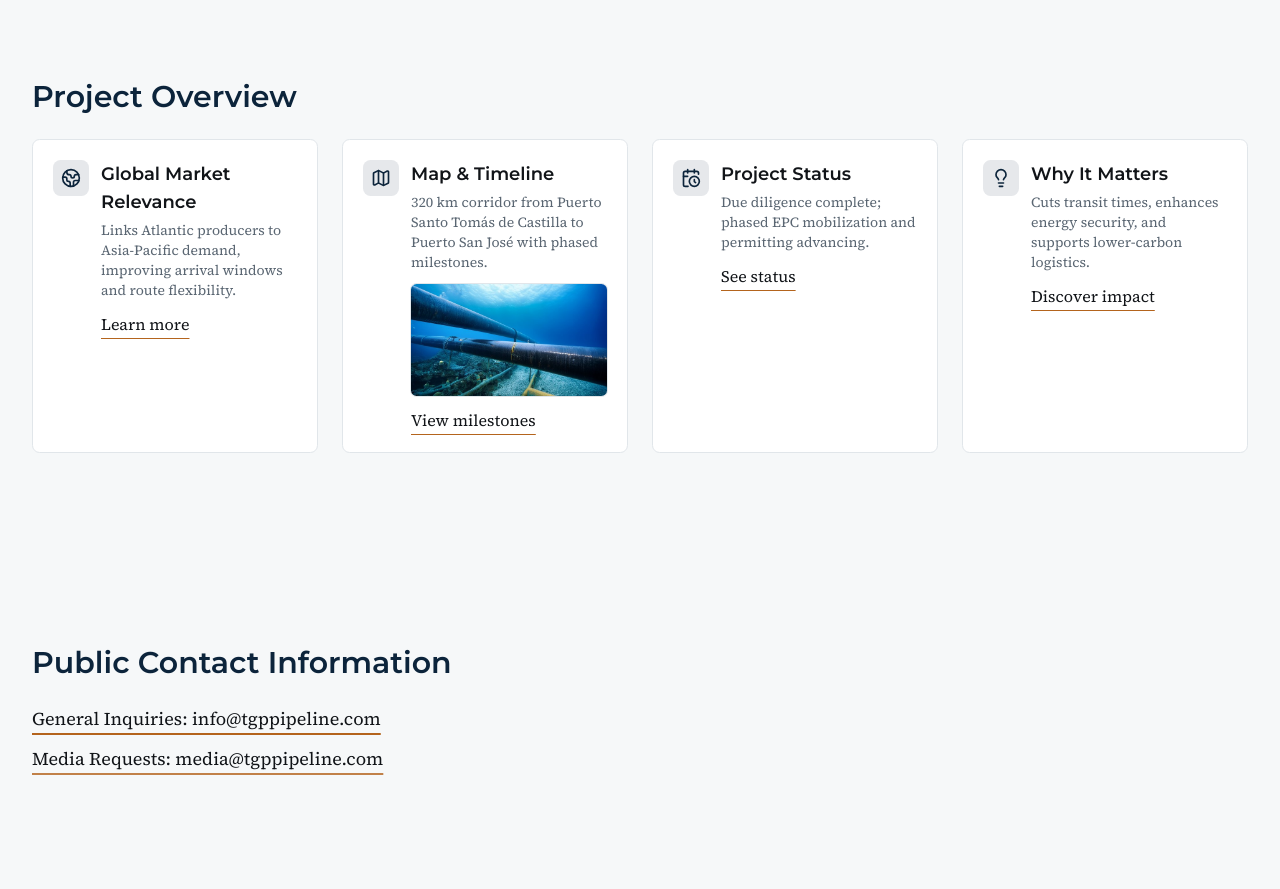
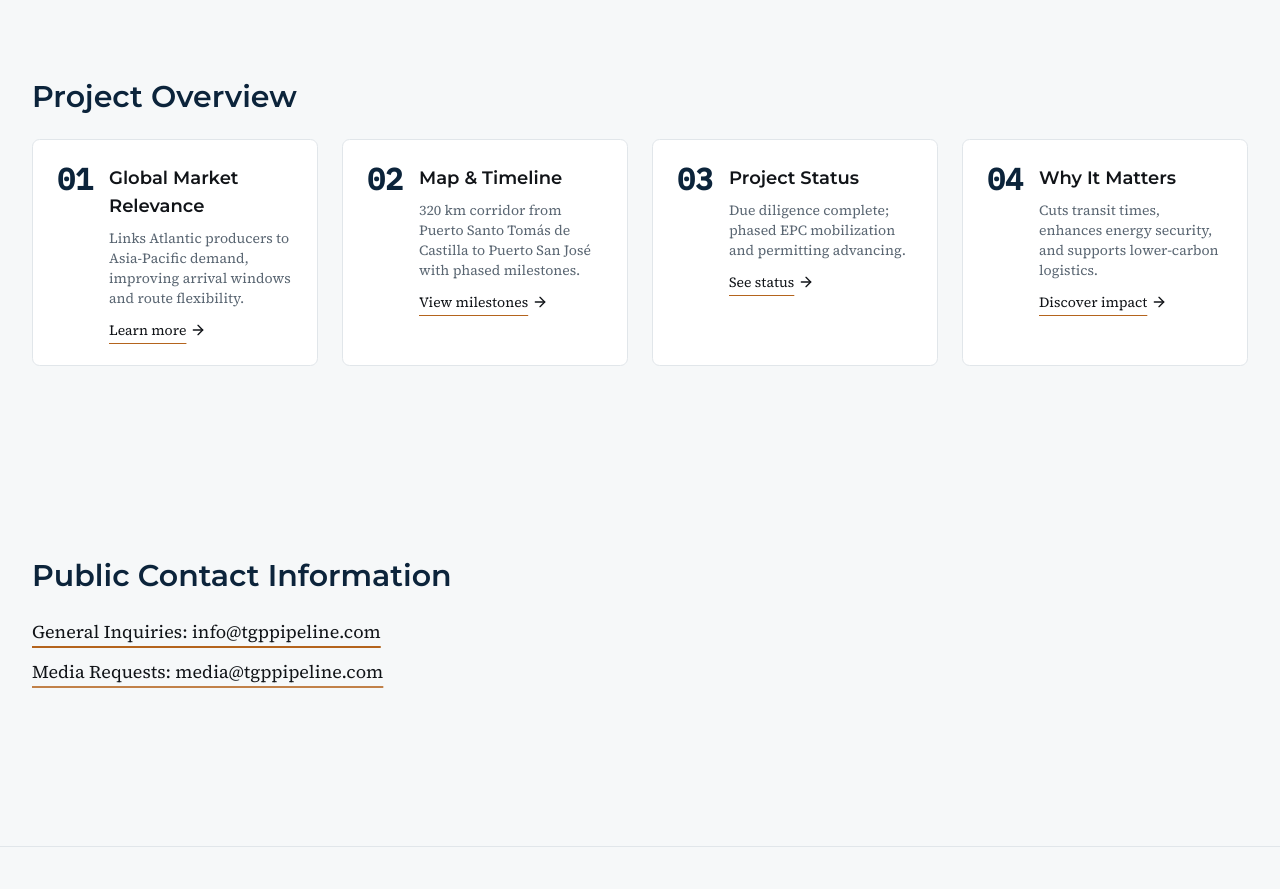
Before and after one commit to xrivera-launchfrog/cross-corridor-connect, a React (Vite) app: page / in a window 1280 px wide. Shown: the part 3000-3889 px from the top of the page. Built offline with nearby package versions, Linux system fonts and the light colour scheme.

Commit message:
Refactor Project Overview section
Redesign the "Project Overview" section on the Home page to mirror the layout and content structure of the provided Moody's Catastrophe Modeling Framework link.

```diff
--- a/src/pages/Index.tsx
+++ b/src/pages/Index.tsx
@@ -1,6 +1,6 @@
 import { Helmet } from "react-helmet-async";
 import { Link } from "react-router-dom";
-import { Globe2, Map as MapIcon, CalendarClock, Lightbulb } from "lucide-react";
+import { ArrowRight } from "lucide-react";
 
 
 const heroImg = "/lovable-uploads/43f1a202-1b9b-4360-94a1-1cccbfc36361.png";
@@ -159,57 +159,58 @@ const Index = () => {
       <section className="container mx-auto py-16 md:py-24">
         <h2 className="text-2xl md:text-3xl font-semibold font-display">Project Overview</h2>
         <div className="mt-6 grid gap-6 md:grid-cols-2 lg:grid-cols-4">
-          <article className="group rounded-md border bg-card p-5 transition-all duration-300 hover:shadow-[var(--shadow-elegant)]">
-            <div className="flex items-start gap-3">
-              <div className="rounded-md bg-primary/10 p-2 text-primary">
-                <Globe2 className="h-5 w-5" aria-hidden="true" />
-              </div>
+          <article className="group rounded-md border bg-card p-6 transition-all duration-300 hover:shadow-[var(--shadow-elegant)]">
+            <div className="flex items-start gap-4">
+              <div className="text-3xl font-mono font-bold text-primary leading-none">01</div>
               <div>
                 <h3 className="text-lg font-semibold text-foreground">Global Market Relevance</h3>
-                <p className="mt-1 text-sm text-muted-foreground">Links Atlantic producers to Asia-Pacific demand, improving arrival windows and route flexibility.</p>
-                <div className="mt-3"><Link to="/project-overview" className="underline decoration-accent underline-offset-8">Learn more</Link></div>
+                <p className="mt-2 text-sm text-muted-foreground">Links Atlantic producers to Asia-Pacific demand, improving arrival windows and route flexibility.</p>
+                <div className="mt-3 inline-flex items-center gap-1 text-sm">
+                  <Link to="/project-overview" className="underline decoration-accent underline-offset-8">Learn more</Link>
+                  <ArrowRight className="h-4 w-4" aria-hidden="true" />
+                </div>
               </div>
             </div>
           </article>
 
-          <article className="group rounded-md border bg-card p-5 transition-all duration-300 hover:shadow-[var(--shadow-elegant)]">
-            <div className="flex items-start gap-3">
-              <div className="rounded-md bg-primary/10 p-2 text-primary">
-                <MapIcon className="h-5 w-5" aria-hidden="true" />
-              </div>
-              <div className="flex-1">
+          <article className="group rounded-md border bg-card p-6 transition-all duration-300 hover:shadow-[var(--shadow-elegant)]">
+            <div className="flex items-start gap-4">
+              <div className="text-3xl font-mono font-bold text-primary leading-none">02</div>
+              <div>
                 <h3 className="text-lg font-semibold text-foreground">Map & Timeline</h3>
-                <p className="mt-1 text-sm text-muted-foreground">320 km corridor from Puerto Santo Tomás de Castilla to Puerto San José with phased milestones.</p>
-                <figure className="mt-3 rounded-sm overflow-hidden ring-1 ring-border">
-                  <img src="/lovable-uploads/728f854a-c51d-4ce8-a449-175febf101ce.png" alt="Underwater subsea pipelines across the seabed" loading="lazy" decoding="async" width={512} height={288} className="w-full h-28 object-cover" />
-                </figure>
-                <div className="mt-3"><Link to="/project-overview" className="underline decoration-accent underline-offset-8">View milestones</Link></div>
+                <p className="mt-2 text-sm text-muted-foreground">320 km corridor from Puerto Santo Tomás de Castilla to Puerto San José with phased milestones.</p>
+                <div className="mt-3 inline-flex items-center gap-1 text-sm">
+                  <Link to="/project-overview" className="underline decoration-accent underline-offset-8">View milestones</Link>
+                  <ArrowRight className="h-4 w-4" aria-hidden="true" />
+                </div>
               </div>
             </div>
           </article>
 
-          <article className="group rounded-md border bg-card p-5 transition-all duration-300 hover:shadow-[var(--shadow-elegant)]">
-            <div className="flex items-start gap-3">
-              <div className="rounded-md bg-primary/10 p-2 text-primary">
-                <CalendarClock className="h-5 w-5" aria-hidden="true" />
-              </div>
+          <article className="group rounded-md border bg-card p-6 transition-all duration-300 hover:shadow-[var(--shadow-elegant)]">
+            <div className="flex items-start gap-4">
+              <div className="text-3xl font-mono font-bold text-primary leading-none">03</div>
               <div>
                 <h3 className="text-lg font-semibold text-foreground">Project Status</h3>
-                <p className="mt-1 text-sm text-muted-foreground">Due diligence complete; phased EPC mobilization and permitting advancing.</p>
-                <div className="mt-3"><Link to="/project-overview" className="underline decoration-accent underline-offset-8">See status</Link></div>
+                <p className="mt-2 text-sm text-muted-foreground">Due diligence complete; phased EPC mobilization and permitting advancing.</p>
+                <div className="mt-3 inline-flex items-center gap-1 text-sm">
+                  <Link to="/project-overview" className="underline decoration-accent underline-offset-8">See status</Link>
+                  <ArrowRight className="h-4 w-4" aria-hidden="true" />
+                </div>
               </div>
             </div>
           </article>
 
-          <article className="group rounded-md border bg-card p-5 transition-all duration-300 hover:shadow-[var(--shadow-elegant)]">
-            <div className="flex items-start gap-3">
-              <div className="rounded-md bg-primary/10 p-2 text-primary">
-                <Lightbulb className="h-5 w-5" aria-hidden="true" />
-              </div>
+          <article className="group rounded-md border bg-card p-6 transition-all duration-300 hover:shadow-[var(--shadow-elegant)]">
+            <div className="flex items-start gap-4">
+              <div className="text-3xl font-mono font-bold text-primary leading-none">04</div>
               <div>
                 <h3 className="text-lg font-semibold text-foreground">Why It Matters</h3>
-                <p className="mt-1 text-sm text-muted-foreground">Cuts transit times, enhances energy security, and supports lower‑carbon logistics.</p>
-                <div className="mt-3"><Link to="/project-overview" className="underline decoration-accent underline-offset-8">Discover impact</Link></div>
+                <p className="mt-2 text-sm text-muted-foreground">Cuts transit times, enhances energy security, and supports lower‑carbon logistics.</p>
+                <div className="mt-3 inline-flex items-center gap-1 text-sm">
+                  <Link to="/project-overview" className="underline decoration-accent underline-offset-8">Discover impact</Link>
+                  <ArrowRight className="h-4 w-4" aria-hidden="true" />
+                </div>
               </div>
             </div>
           </article>
```
